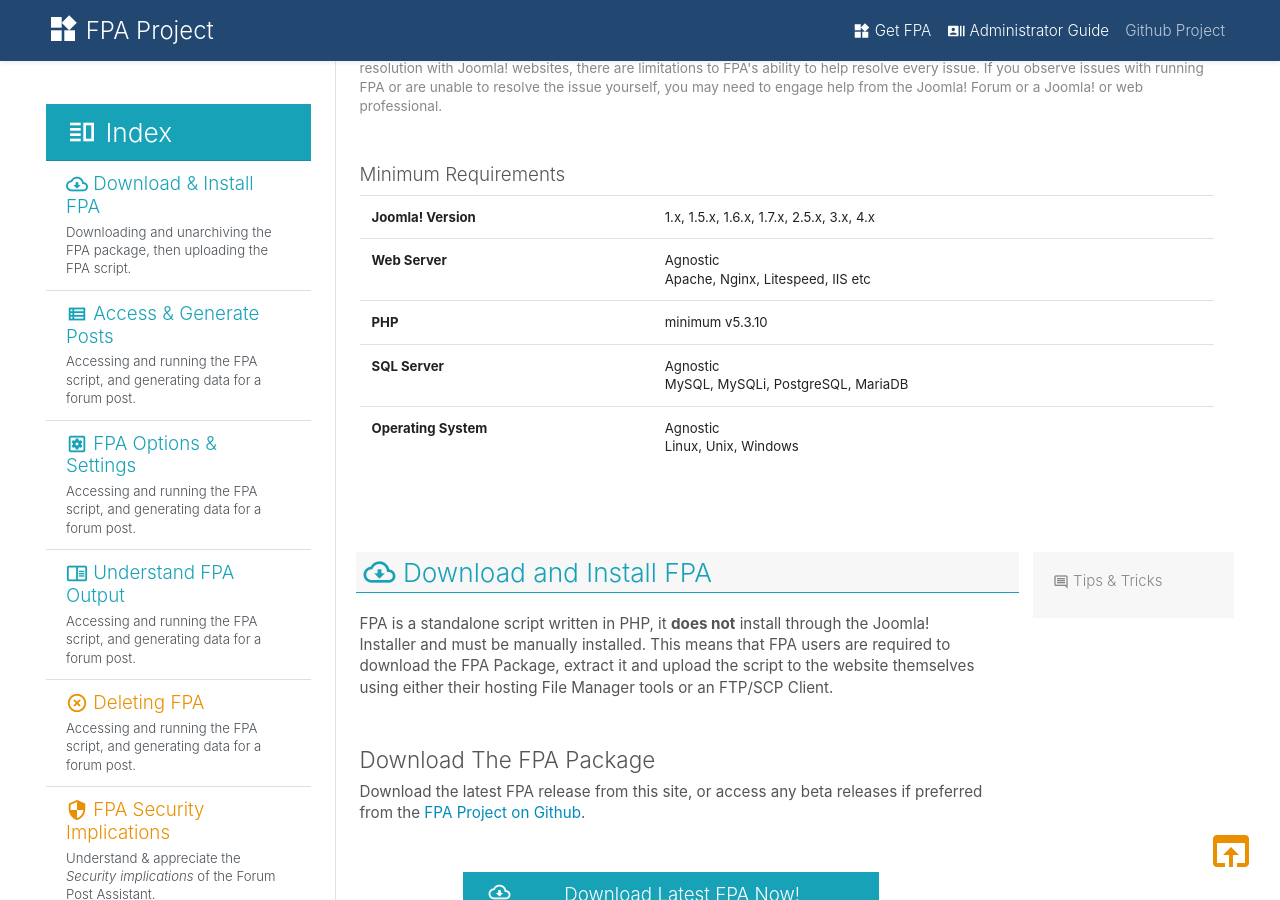
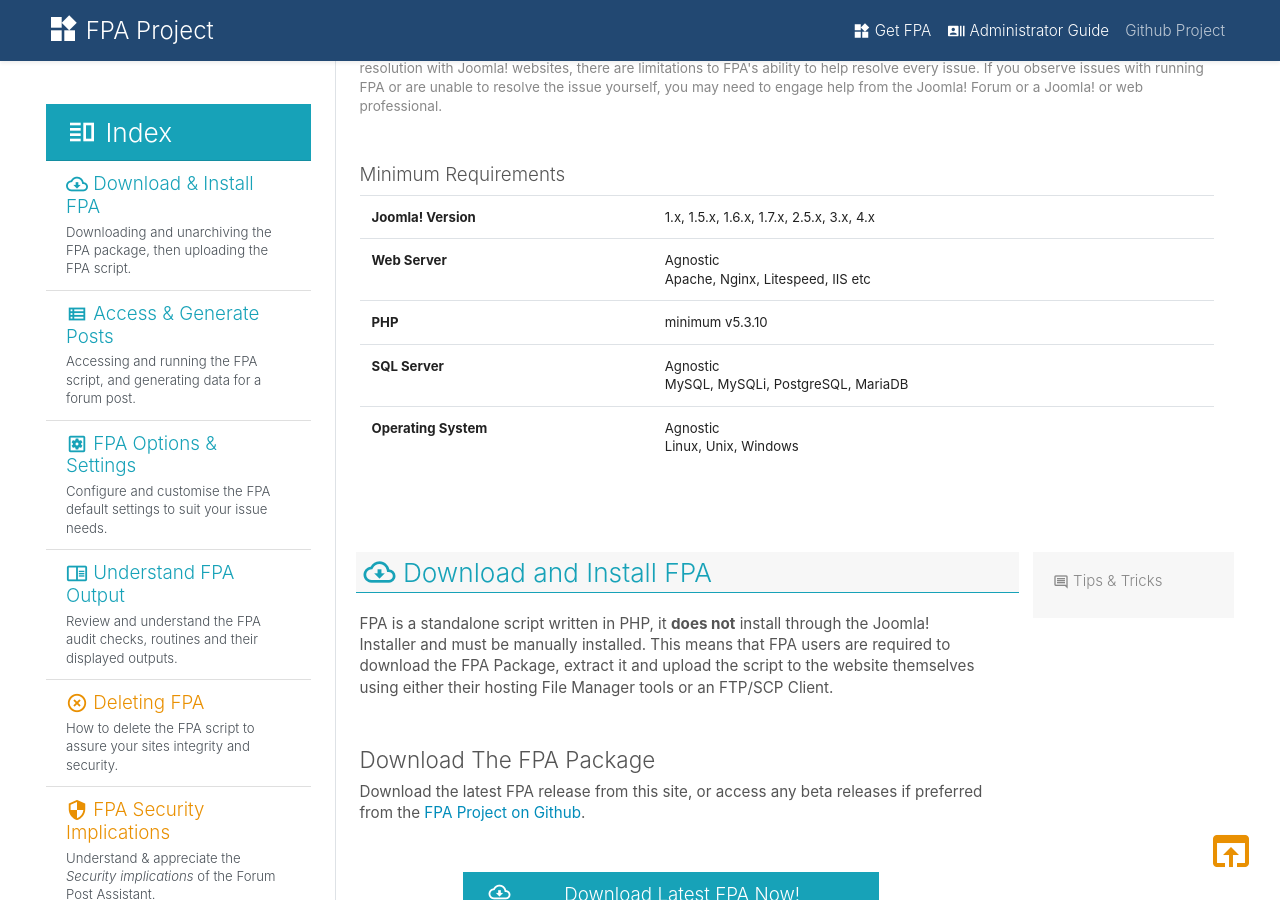
Before and after one commit to ForumPostAssistant/docs, a Jekyll site: the page built from admin-guide/index.html, in a window 1280 px wide and 900 px high, scrolled down 379 px. Built offline with Jekyll 4.4.1, drawn with Linux system fonts in a browser that asks for light colours; nearby versions of some CDN libraries.

Commit message:
Update adminguide_docindex.html

```diff
--- a/_includes/adminguide_docindex.html
+++ b/_includes/adminguide_docindex.html
@@ -30,7 +30,7 @@
                                     </h5>
                                 </div>
                                 <p class="mb-0">
-                                    Accessing and running the FPA script, and generating data for a forum post.
+                                    Configure and customise the FPA default settings to suit your issue needs.
                                 </p>
                             </a>
 
@@ -41,7 +41,7 @@
                                     </h5>
                                 </div>
                                 <p class="mb-0">
-                                    Accessing and running the FPA script, and generating data for a forum post.
+                                    Review and understand the FPA audit checks, routines and their displayed outputs.
                                 </p>
                             </a>
 
@@ -52,7 +52,7 @@
                                     </h5>
                                 </div>
                                 <p class="mb-0">
-                                    Accessing and running the FPA script, and generating data for a forum post.
+                                    How to delete the FPA script to assure your sites integrity and security.
                                 </p>
                             </a>
 
```
